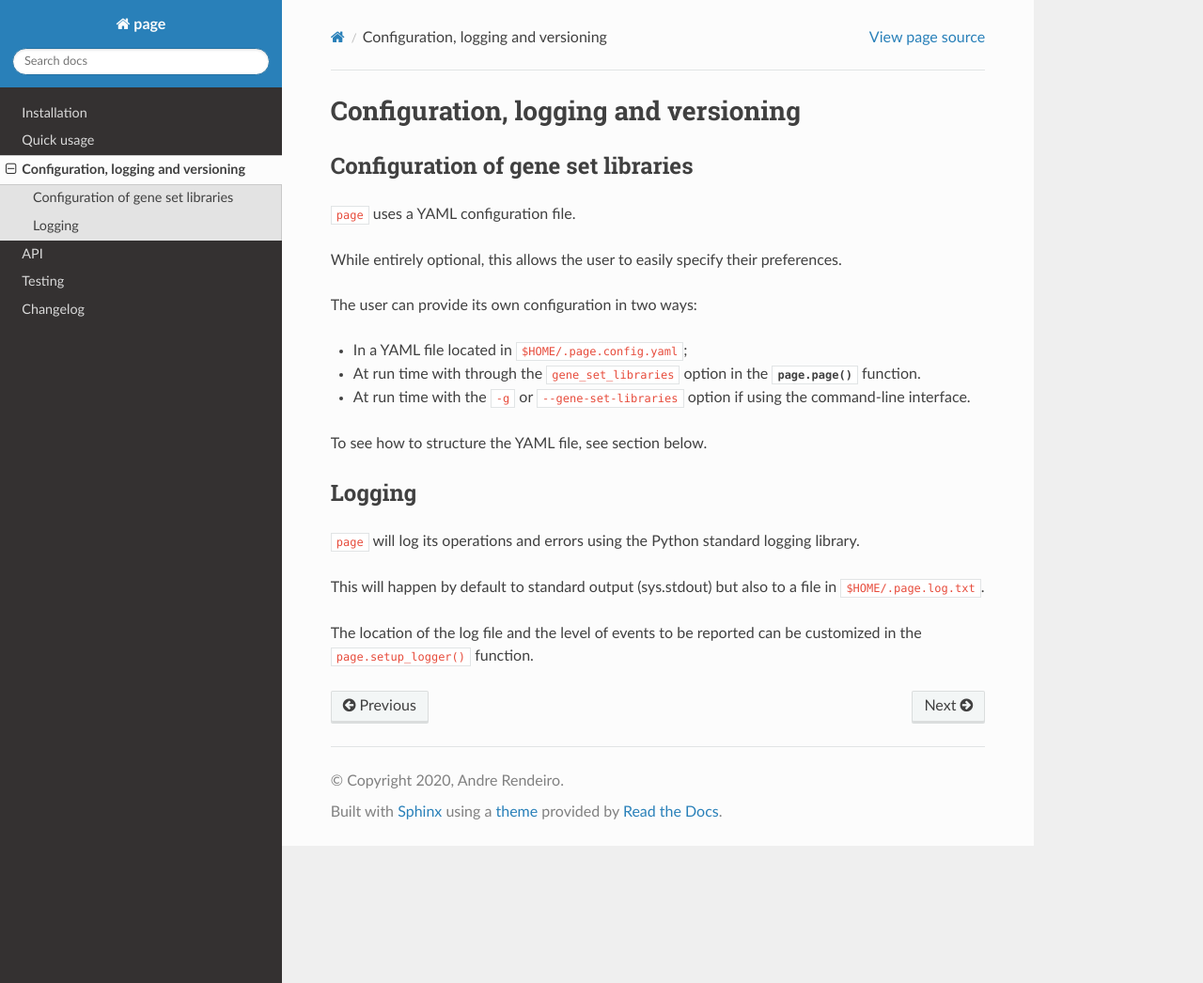
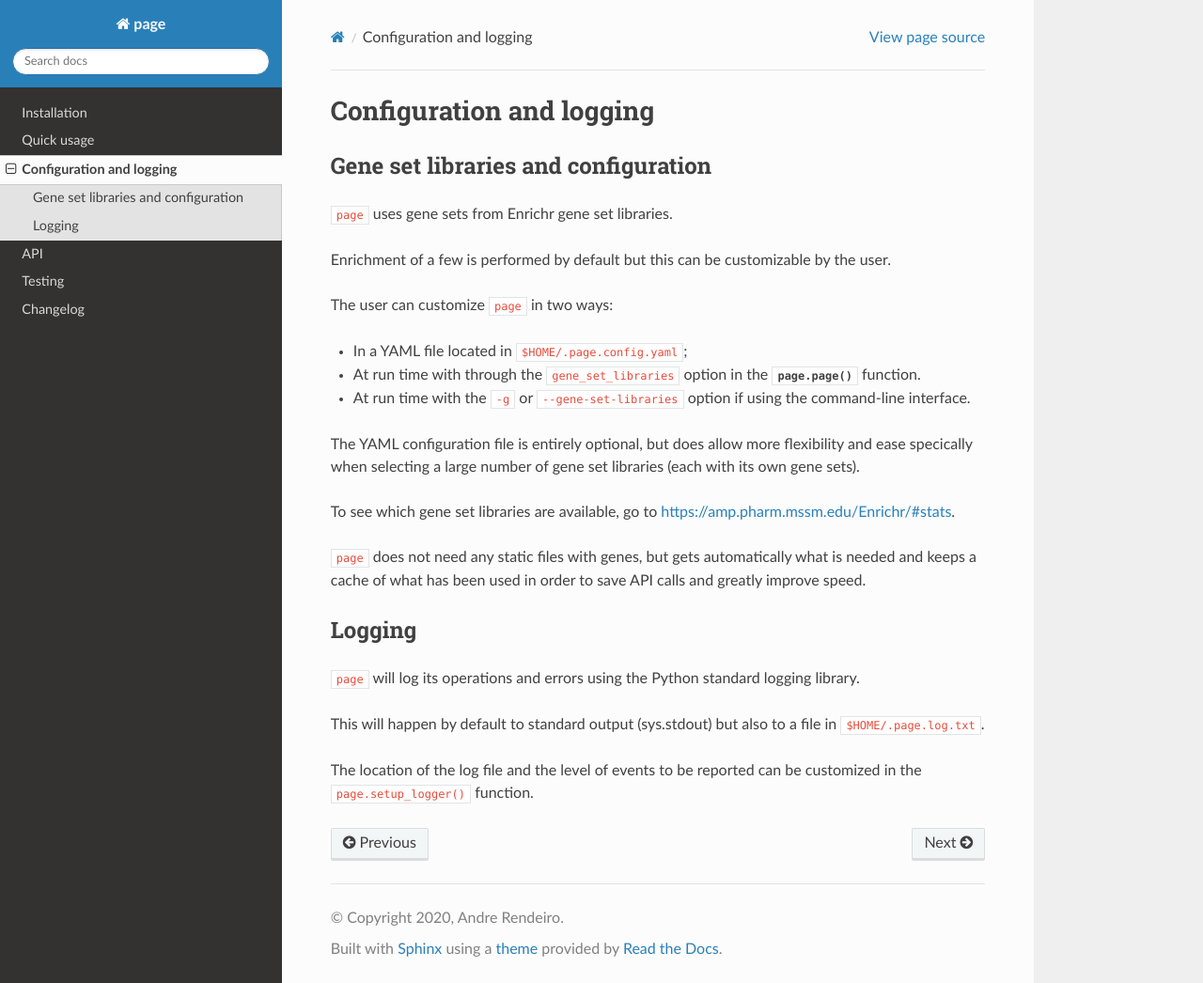
Before and after one commit to afrendeiro/page-enrichment, a Sphinx documentation site: the page built from docs/source/log_config.rst, in a window 1280 px wide and 1046 px high. Shown: the whole window at 94% size. Built offline with Sphinx 7.4.7 and the Read the Docs theme 2.0.0, drawn with Linux system fonts in a browser that asks for light colours.

Commit message:
improve docs

```diff
--- a/docs/source/log_config.rst
+++ b/docs/source/log_config.rst
@@ -1,23 +1,33 @@
-Configuration, logging and versioning
+Configuration and logging
 *************************************
 
 .. _Configuration:
 
 
-Configuration of gene set libraries
+Gene set libraries and configuration
 ===================================
 
-``page`` uses a YAML configuration file.
+``page`` uses gene sets from Enrichr gene set libraries.
 
-While entirely optional, this allows the user to easily specify their preferences.
+Enrichment of a few is performed by default but this can be customizable by the
+user.
 
-The user can provide its own configuration in two ways:
+The user can customize ``page`` in two ways:
 
 * In a YAML file located in ``$HOME/.page.config.yaml``;
 * At run time with through the ``gene_set_libraries`` option in the :func:`page.page` function.
 * At run time with the ``-g`` or ``--gene-set-libraries`` option if using the command-line interface.
 
-To see how to structure the YAML file, see section below.
+The YAML configuration file is entirely optional, but does allow
+more flexibility and ease specically when selecting a large number of gene set
+libraries (each with its own gene sets).
+
+To see which gene set libraries are available, go to https://amp.pharm.mssm.edu/Enrichr/#stats.
+
+
+``page`` does not need any static files with genes, but gets automatically what
+is needed and keeps a cache of what has been used in order to save API calls and
+greatly improve speed.
 
 .. _Logging:
 
```
